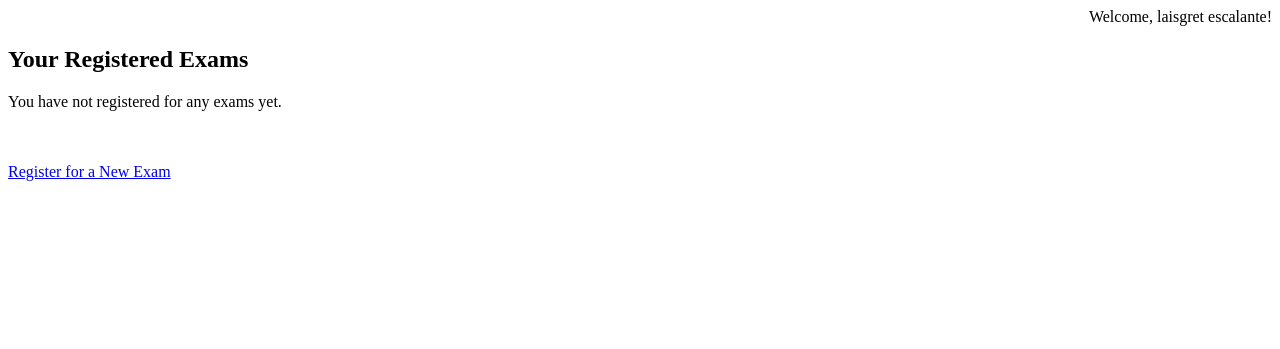
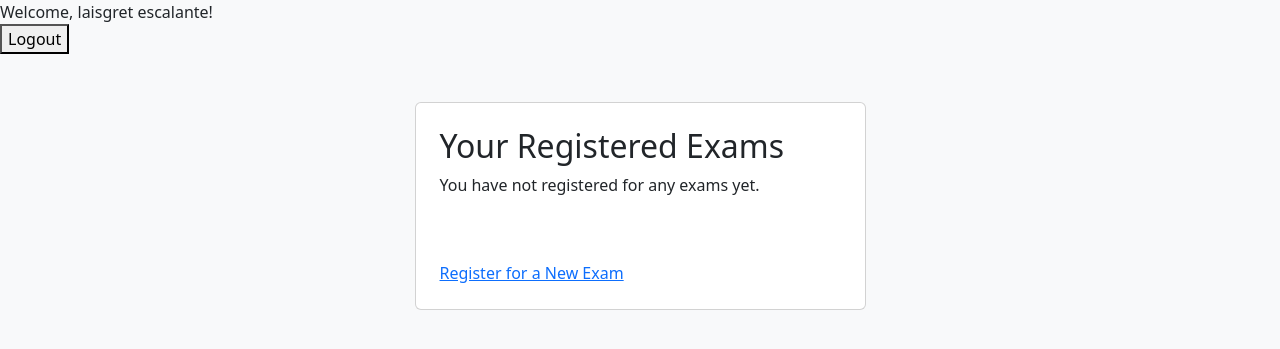
Before and after one commit to earroyo36/CSNRegistration, a Django app: page /student_dashboard/ in a window 1280 px wide. Shown: the top 349 px of the page. Run offline with Django 5.2, Linux system fonts and the light colour scheme; a user stored in the database is signed in; data that the repository does not hold is empty.

Commit message:
Update student_dashboard.html
Update formatting

```diff
--- a/CsnWeb/CSNdjango/templates/student_dashboard.html
+++ b/CsnWeb/CSNdjango/templates/student_dashboard.html
@@ -1,16 +1,32 @@
 <!DOCTYPE html>
-<html lang="en">
+<html lang="en" dir="ltr">
 	<head>
 		<meta charset="UTF-8">
+		<link rel="stylesheet" href="student_dashboard_style.css">
+		<link href="https://cdn.jsdelivr.net/npm/bootstrap@5.3.2/dist/css/bootstrap.min.css" rel="stylesheet">
 		<title>Student Dashboard</title>
 	</head>
 	<body>
+		<div class="center">
+			<div class="welcome">
+				<!-- Welcome with student's name -->
+				Welcome, {{ user.first_name }} {{ user.last_name }}!<br>
+			</div>
+				<div class="logout">
+					<form method="POST" action="{% url 'logout' %}" style="display:inline;">
+						{% csrf_token %}
+						<button class="button" type="submit">Logout</button>
+					</form>
+			</div>
+		</div>
+	</body>
 
-<!-- Welcome with student's name -->
-<div style="text-align: right;">
-    Welcome, {{ user.first_name }} {{ user.last_name }}!
-</div>
-
+		<body class="bg-light">
+		<div class="container mt-5">
+			<div class="row justify-content-center">
+				<div class="col-md-5">
+					<div class="card p-4">
+						<div class="register">
 							<h2>Your Registered Exams</h2>
 
 							{% if registrations %}
@@ -21,7 +37,7 @@
 											<!-- Cancel Button -->
 											<form method="POST" action="{% url 'cancel_registration' registration.id %}" style="display:inline;">
 												{% csrf_token %}
-                    <button type="submit">Cancel</button>
+												<button class="button" type="submit">Cancel</button>
 											</form>
 										</li>
 									{% endfor %}
@@ -33,6 +49,10 @@
 							<!-- Back to Home -->
 							<br><br>
 							<a href="{% url 'student_home' %}">Register for a New Exam</a>
-
+						</div>
+					</div>
+				</div>
+			</div>
+		</div>
 	</body>
 </html>
```
Lines whose indentation alone changed are shown as unchanged.
